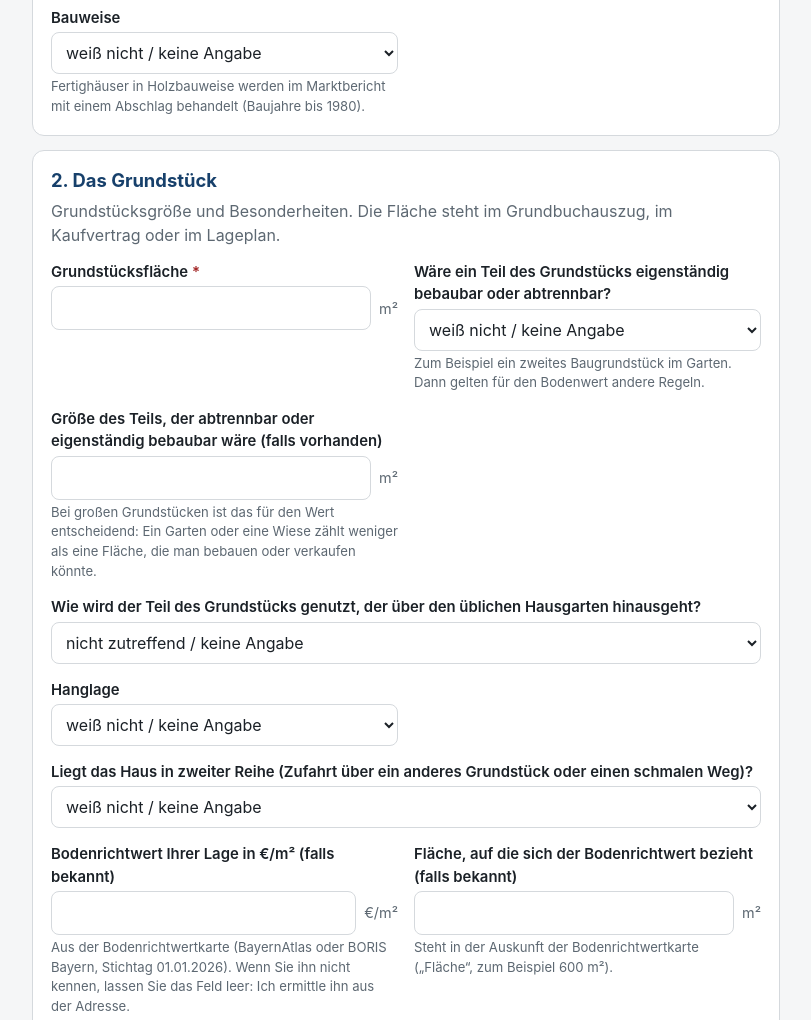
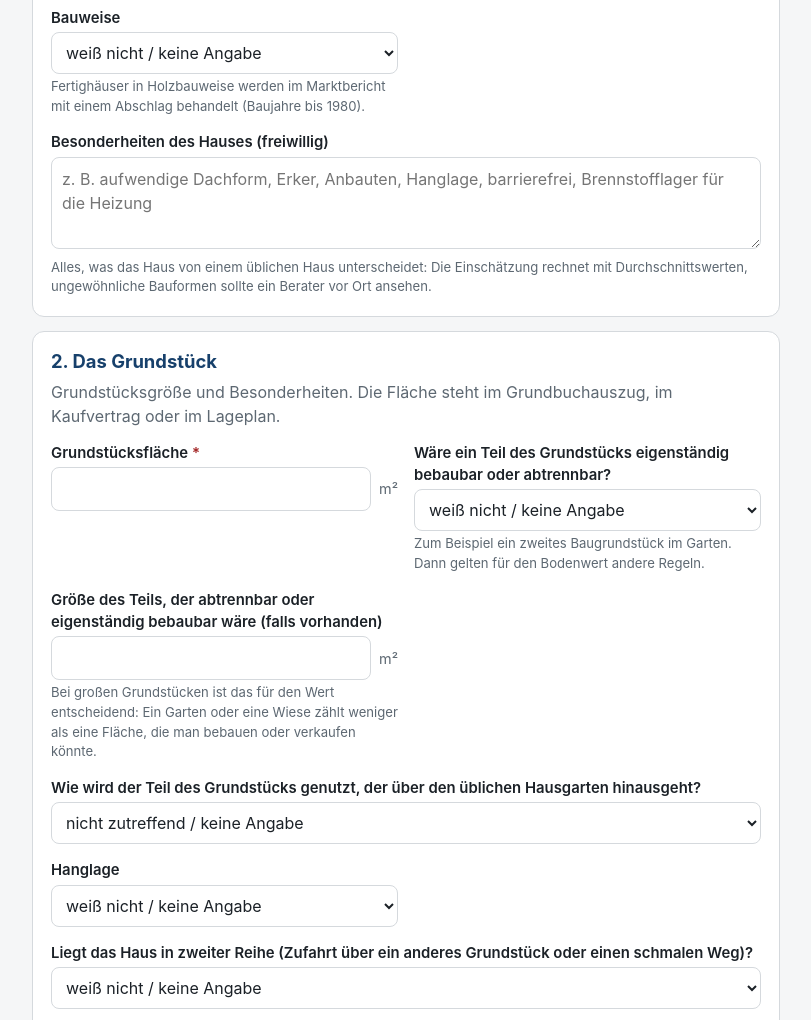
Before and after one commit to fischmac007/pilot-seite, a plain HTML site: page fragebogen-haus.html in a window 1280 px wide. Shown: the part 1180-2200 px from the top of the page, without its empty margins (234-1045 px from the left). Drawn offline with Linux system fonts and the light colour scheme.

Commit message:
Haus-Fragebogen: Hackschnitzel und Besonderheiten
Co-Authored-By: Claude Sonnet 5.5 <noreply@anthropic.com>

```diff
--- a/fragebogen-haus.html
+++ b/fragebogen-haus.html
@@ -95,7 +95,8 @@ const SECTIONS = [
   { p:"objekt.baujahr", l:"Baujahr des Gebäudes", t:"num", req:true, min:1500, max:2100, step:1 },
   { p:"objekt.anbau_jahr", l:"Jahr eines größeren Anbaus oder einer Erweiterung (falls vorhanden)", t:"num", min:1500, max:2100, step:1 },
   { p:"objekt.bauweise", l:"Bauweise", t:"sel", o:[["", "weiß nicht / keine Angabe"], ["massiv", "massiv (Ziegel, Beton, Kalksandstein)"], ["fertighaus", "Fertighaus in Holzbauweise (ab Erdgeschoss)"], ["fachwerk", "Fachwerk oder Holzbau (Bestand)"], ["gemischt", "gemischt (z. B. Keller massiv, Obergeschoss Holz)"]],
-    h:"Fertighäuser in Holzbauweise werden im Marktbericht mit einem Abschlag behandelt (Baujahre bis 1980)." }
+    h:"Fertighäuser in Holzbauweise werden im Marktbericht mit einem Abschlag behandelt (Baujahre bis 1980)." },
+  { p:"objekt.besonderheiten", l:"Besonderheiten des Hauses (freiwillig)", t:"area", full:true, ph:"z. B. aufwendige Dachform, Erker, Anbauten, Hanglage, barrierefrei, Brennstofflager für die Heizung", h:"Alles, was das Haus von einem üblichen Haus unterscheidet: Die Einschätzung rechnet mit Durchschnittswerten, ungewöhnliche Bauformen sollte ein Berater vor Ort ansehen." }
  ]},
  { title: "2. Das Grundstück", intro: "Grundstücksgröße und Besonderheiten. Die Fläche steht im Grundbuchauszug, im Kaufvertrag oder im Lageplan.", fields: [
   { p:"grundstueck.flaeche_m2", l:"Grundstücksfläche", t:"num", u:"m²", req:true, min:50, max:20000, step:1 },
@@ -142,7 +143,7 @@ const SECTIONS = [
   { p:"modernisierung.leitungen_jahr", l:"Jahr der Leitungserneuerung (falls vorhanden)", t:"num", min:1900, max:2100, step:1 },
   { p:"modernisierung.heizung", l:"Heizungsanlage", t:"sel", o:MOD },
   { p:"modernisierung.heizung_jahr", l:"Jahr der Heizungserneuerung (falls vorhanden)", t:"num", min:1900, max:2100, step:1 },
-  { p:"ausstattung.heizung", l:"Art der Heizung", t:"sel", o:[["", "weiß nicht / keine Angabe"], ["gas", "Gas"], ["oel", "Öl"], ["waermepumpe", "Wärmepumpe"], ["pellets", "Holzpellets oder Scheitholz"], ["fernwaerme", "Fernwärme"], ["strom", "Strom (Nachtspeicher, Direktheizung)"], ["sonstige", "Sonstige"]] },
+  { p:"ausstattung.heizung", l:"Art der Heizung", t:"sel", o:[["", "weiß nicht / keine Angabe"], ["gas", "Gas"], ["oel", "Öl"], ["waermepumpe", "Wärmepumpe"], ["pellets", "Holzpellets oder Scheitholz"], ["hackschnitzel", "Holzhackschnitzel"], ["fernwaerme", "Fernwärme"], ["strom", "Strom (Nachtspeicher, Direktheizung)"], ["sonstige", "Sonstige"]] },
   { p:"ausstattung.solar", l:"Solarthermie oder Photovoltaik", t:"sel", o:[["", "weiß nicht / keine Angabe"], ["nein", "keine"], ["solarthermie", "Solarthermie"], ["pv", "Photovoltaik"], ["beides", "beides"]] },
   { p:"modernisierung.aussenwand", l:"Wärmedämmung der Außenwände (Fassade)", t:"sel", o:MOD },
   { p:"modernisierung.aussenwand_jahr", l:"Jahr der Fassadendämmung (falls vorhanden)", t:"num", min:1900, max:2100, step:1 },
```
